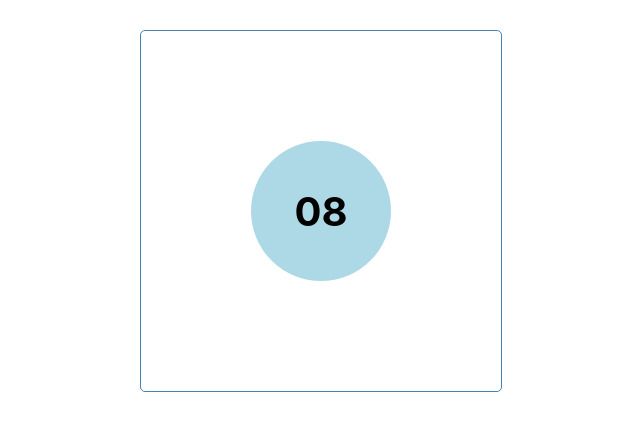
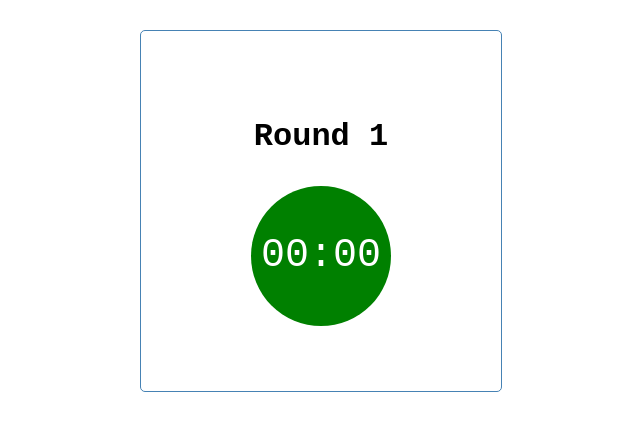
Before and after one commit to lightandluck/breathtimer, a React (Create React App) app: page / in a window 1280 px wide. Shown: the top 430 px of the page, without its empty margins (319-959 px from the left). Built offline with nearby package versions, Linux system fonts and the light colour scheme.

Commit message:
Can move between breathCounter and Stopwatch

```diff
--- a/src/App.js
+++ b/src/App.js
@@ -2,13 +2,65 @@ import './App.css'
 import BreathCounter from './components/BreathCounter'
 import Stopwatch from './components/Stopwatch'
 import Countdown from './components/Countdown'
+import useInterval from './hooks/useInterval'
+
+import { useState, useEffect } from 'react'
 
 function App() {
+  const [showWhichComponent, setShowWhichComponent] = useState('breathCounter')
+  const [round, setRound] = useState(1)
+  const [count, setCount] = useState(1)
+  const [countdown, setCountdown] = useState(15)
+
+  const maxBreaths = 2
+
+  useInterval(() => {
+    setCount(count + 1);
+    if (count === maxBreaths) {
+      setShowWhichComponent('stopwatch')
+    }
+  }, (count > maxBreaths) ? null : 3500); // Stops interval after maxBreaths
+
+  useInterval(() => {
+    setCountdown(countdown - 1)
+    if (countdown === 0) {
+      setShowWhichComponent('breathCounter')
+    }
+  }, (countdown === 0) ? null : 1000)
+
+  // useEffect(() => {
+  //   setCount(1)
+  //   return () => {
+  //     return null
+  //   }
+  // }, [])
+
+  // const showBreathCounter = () => {
+  //   if (count > maxBreaths) {
+  //     return null
+  //   } else {
+  //     return
+  //   }
+  // }
+
+  const showComponent = (showWhichComponent) => {
+    switch (showWhichComponent) {
+      case 'breathCounter':
+        return <BreathCounter count={count} />
+      case 'stopwatch':
+        return <Stopwatch setShowWhichComponent={setShowWhichComponent} setCount={setCount}/>
+      case 'countdown':
+        return <Countdown countdown={countdown}/>
+      default:
+        return 'Nothing'
+    }
+  }
+
+
   return (
     <div className="container">
-      {/* <BreathCounter maxBreaths={40}/> */}
-      {/* <Stopwatch /> */}
-      <Countdown />
+      <h1>Round {round}</h1>
+      {showComponent(showWhichComponent)}
     </div>
   );
 }
--- a/src/components/BreathCounter.js
+++ b/src/components/BreathCounter.js
@@ -1,38 +1,15 @@
-import { useState } from 'react'
 import './BreathCounter.css'
-import useInterval from '../hooks/useInterval'
 
-const BreathCounter = ({ maxBreaths }) => {
-
-  const [count, setCount] = useState(1)
-
-  useInterval(() => {
-    setCount(count + 1);
-  }, (count > maxBreaths-1) ? null : 3500); // Stops interval after maxBreaths
+const BreathCounter = ({ count }) => {
+  const onClick = () => {
+    console.log('hello')
+  }
 
   return (
-    <div className="bubble">
+    <div className="bubble" onClick={onClick}>
       <p className="counter">{count}</p>
     </div>
   )
 }
 
-// const style = {
-//   width: '140px',
-//   height: '140px',
-//   background: 'lightgreen',
-//   borderRadius: '70px',
-//   transition: 'width 2s, height 2s',
-//   display: 'flex',
-//   justifyContent: 'center',
-//   alignItems: 'center',
-// }
-
-// const counterStyle = {
-//   fontSize: '64px',
-//   fontWeight: 'bold'
-// }
-
-
-
 export default BreathCounter
--- a/src/components/Countdown.js
+++ b/src/components/Countdown.js
@@ -1,118 +1,116 @@
-import React, { Component } from "react";
-import "./Countdown.css";
+import styles from "./Countdown.module.css";
 
-class Countdown extends Component {
-  state = {
-    timerOn: false,
-    timerStart: 0,
-    timerTime: 15000
-  };
-
-  componentDidMount = () => {
-    this.setState({
-      timerOn: true,
-      timerTime: this.state.timerTime,
-      timerStart: this.state.timerTime
-    });
-    this.timer = setInterval(() => {
-      const newTime = this.state.timerTime - 1000;
-      if (newTime >= 0) {
-        this.setState({
-          timerTime: newTime
-        });
-      } else {
-        clearInterval(this.timer);
-        this.setState({ timerOn: false });
-        // alert("Countdown ended");
-      }
-    }, 1000);
-  };
-
-  stopTimer = () => {
-    clearInterval(this.timer);
-    this.setState({ timerOn: false });
-  };
-  resetTimer = () => {
-    if (this.state.timerOn === false) {
-      this.setState({
-        timerTime: this.state.timerStart
-      });
-    }
-  };
-
-  // adjustTimer = input => {
-  //   const { timerTime, timerOn } = this.state;
-  //   if (!timerOn) {
-  //     if (input === "incHours" && timerTime + 3600000 < 216000000) {
-  //       this.setState({ timerTime: timerTime + 3600000 });
-  //     } else if (input === "decHours" && timerTime - 3600000 >= 0) {
-  //       this.setState({ timerTime: timerTime - 3600000 });
-  //     } else if (input === "incMinutes" && timerTime + 60000 < 216000000) {
-  //       this.setState({ timerTime: timerTime + 60000 });
-  //     } else if (input === "decMinutes" && timerTime - 60000 >= 0) {
-  //       this.setState({ timerTime: timerTime - 60000 });
-  //     } else if (input === "incSeconds" && timerTime + 1000 < 216000000) {
-  //       this.setState({ timerTime: timerTime + 1000 });
-  //     } else if (input === "decSeconds" && timerTime - 1000 >= 0) {
-  //       this.setState({ timerTime: timerTime - 1000 });
-  //     }
-  //   }
-  // };
-
-  render() {
-    const { timerTime, timerStart, timerOn } = this.state;
-    let seconds = ("0" + (Math.floor((timerTime / 1000) % 60) % 60)).slice(-2);
-    // let minutes = ("0" + Math.floor((timerTime / 60000) % 60)).slice(-2);
-    // let hours = ("0" + Math.floor((timerTime / 3600000) % 60)).slice(-2);
-
-    return (
-      <div className="countdown">
-        <div className="countdown-display">
-          {/* <button onClick={() => this.adjustTimer("incHours")}>&#8679;</button>
-          <button onClick={() => this.adjustTimer("incMinutes")}>
-            &#8679;
-          </button>
-          <button onClick={() => this.adjustTimer("incSeconds")}>
-            &#8679;
-          </button> */}
-
-          {seconds}
-
-          {/* <button onClick={() => this.adjustTimer("decHours")}>&#8681;</button>
-          <button onClick={() => this.adjustTimer("decMinutes")}>
-            &#8681;
-          </button>
-          <button onClick={() => this.adjustTimer("decSeconds")}>
-            &#8681;
-          </button> */}
-        </div>
-
-        {/* {timerOn === false && (timerStart === 0 || timerTime === timerStart) && (
-          <button className="Button-start" onClick={this.startTimer}>
-            Start
-          </button>
-        )}
-        {timerOn === true && timerTime >= 1000 && (
-          <button className="Button-stop" onClick={this.stopTimer}>
-            Stop
-          </button>
-        )}
-        {timerOn === false &&
-          (timerStart !== 0 && timerStart !== timerTime && timerTime !== 0) && (
-            <button className="Button-start" onClick={this.startTimer}>
-              Resume
-            </button>
-          )}
-
-        {(timerOn === false || timerTime < 1000) &&
-          (timerStart !== timerTime && timerStart > 0) && (
-            <button className="Button-reset" onClick={this.resetTimer}>
-              Reset
-            </button>
-          )} */}
-      </div>
-    );
-  }
+const Countdown = ({ countdown }) => {
+  return (
+    <div className={styles.countdown}>
+      <p className={styles.countdownDisplay}>{countdown}</p>
+    </div>
+  )
 }
 
-export default Countdown;
+export default Countdown
+
+// class Countdown extends Component {
+//   state = {
+//     timerOn: false,
+//     timerStart: 0,
+//     timerTime: 15000
+//   };
+
+//   componentDidMount = () => {
+//     this.setState({
+//       timerOn: true,
+//       timerTime: this.state.timerTime,
+//       timerStart: this.state.timerTime
+//     });
+//     this.timer = setInterval(() => {
+//       const newTime = this.state.timerTime - 1000;
+//       if (newTime >= 0) {
+//         this.setState({
+//           timerTime: newTime
+//         });
+//       } else {
+//         clearInterval(this.timer);
+//         this.setState({ timerOn: false });
+//         // alert("Countdown ended");
+//       }
+//     }, 1000);
+//   };
+
+//   stopTimer = () => {
+//     clearInterval(this.timer);
+//     this.setState({ timerOn: false });
+//   };
+//   resetTimer = () => {
+//     if (this.state.timerOn === false) {
+//       this.setState({
+//         timerTime: this.state.timerStart
+//       });
+//     }
+//   };
+
+//   // adjustTimer = input => {
+//   //   const { timerTime, timerOn } = this.state;
+//   //   if (!timerOn) {
+//   //     if (input === "incHours" && timerTime + 3600000 < 216000000) {
+//   //       this.setState({ timerTime: timerTime + 3600000 });
+//   //     } else if (input === "decHours" && timerTime - 3600000 >= 0) {
+//   //       this.setState({ timerTime: timerTime - 3600000 });
+//   //     } else if (input === "incMinutes" && timerTime + 60000 < 216000000) {
+//   //       this.setState({ timerTime: timerTime + 60000 });
+//   //     } else if (input === "decMinutes" && timerTime - 60000 >= 0) {
+//   //       this.setState({ timerTime: timerTime - 60000 });
+//   //     } else if (input === "incSeconds" && timerTime + 1000 < 216000000) {
+//   //       this.setState({ timerTime: timerTime + 1000 });
+//   //     } else if (input === "decSeconds" && timerTime - 1000 >= 0) {
+//   //       this.setState({ timerTime: timerTime - 1000 });
+//   //     }
+//   //   }
+//   // };
+
+//   render() {
+//     const { timerTime, timerStart, timerOn } = this.state;
+//     let seconds = ("0" + (Math.floor((timerTime / 1000) % 60) % 60)).slice(-2);
+//     // let minutes = ("0" + Math.floor((timerTime / 60000) % 60)).slice(-2);
+//     // let hours = ("0" + Math.floor((timerTime / 3600000) % 60)).slice(-2);
+
+//     if (this.props.showCountdown) {
+//       return (
+//         <div className={styles.countdown}>
+//           <div className={styles.countdownDisplay}>
+//             {seconds}
+//           </div>
+
+//           {/* {timerOn === false && (timerStart === 0 || timerTime === timerStart) && (
+//             <button className="Button-start" onClick={this.startTimer}>
+//               Start
+//             </button>
+//           )}
+//           {timerOn === true && timerTime >= 1000 && (
+//             <button className="Button-stop" onClick={this.stopTimer}>
+//               Stop
+//             </button>
+//           )}
+//           {timerOn === false &&
+//             (timerStart !== 0 && timerStart !== timerTime && timerTime !== 0) && (
+//               <button className="Button-start" onClick={this.startTimer}>
+//                 Resume
+//               </button>
+//             )}
+
+//           {(timerOn === false || timerTime < 1000) &&
+//             (timerStart !== timerTime && timerStart > 0) && (
+//               <button className="Button-reset" onClick={this.resetTimer}>
+//                 Reset
+//               </button>
+//             )} */}
+//         </div>
+//       );
+//     } else {
+//       return null
+//     }
+
+//   }
+// }
+
+// export default Countdown;
--- a/src/components/Countdown.css
+++ b/src/components/Countdown.module.css
@@ -8,7 +8,7 @@
   align-items: center;
 }
 
-.countdown-display {
+.countdownDisplay {
   color: black;
   font-size: 40px;
   font-weight: bold;
--- a/src/components/Stopwatch.js
+++ b/src/components/Stopwatch.js
@@ -36,7 +36,7 @@ class Stopwatch extends Component {
   componentDidMount = () => {
     this.setState({
       timerOn: true,
-      timerTime: this.state.timerTime,
+      timerTime: 0,
       timerStart: Date.now() - this.state.timerTime
     });
     this.timer = setInterval(() => {
@@ -46,24 +46,31 @@ class Stopwatch extends Component {
     }, 10);
   }
 
+  showNextSteps = () => {
+    this.stopTimer()
+    this.props.setCount(1)
+    this.props.setShowWhichComponent('breathCounter')
+  }
+
   render() {
     const { timerTime } = this.state;
-    // let centiseconds = ("0" + (Math.floor(timerTime / 10) % 100)).slice(-2);
     let seconds = ("0" + (Math.floor(timerTime / 1000) % 60)).slice(-2);
     let minutes = ("0" + (Math.floor(timerTime / 60000) % 60)).slice(-2);
-    // let hours = ("0" + Math.floor(timerTime / 3600000)).slice(-2);
+
     return (
-      <div className="stopwatch">
+      <div className="stopwatch" onClick={this.showNextSteps}>
         <p className="stopwatch-display">
           {minutes}:{seconds}
         </p>
 
+        {/* {this.state.timerOn === true && (
+          <button onClick={this.showNextSteps}>Stop</button>
+        )} */}
+
         {/* {this.state.timerOn === false && this.state.timerTime === 0 && (
           <button onClick={this.startTimer}>Start</button>
         )}
-        {this.state.timerOn === true && (
-          <button onClick={this.stopTimer}>Stop</button>
-        )}
+
         {this.state.timerOn === false && this.state.timerTime > 0 && (
           <button onClick={this.startTimer}>Resume</button>
         )}
@@ -72,6 +79,7 @@ class Stopwatch extends Component {
         )} */}
       </div>
     );
+
   }
 }
 
--- a/src/index.css
+++ b/src/index.css
@@ -1,6 +1,6 @@
 body {
   margin: 0;
-  font-family: -apple-system, BlinkMacSystemFont, 'Segoe UI', 'Roboto', 'Oxygen',
+  font-family: monospace, -apple-system, BlinkMacSystemFont, 'Segoe UI', 'Roboto', 'Oxygen',
     'Ubuntu', 'Cantarell', 'Fira Sans', 'Droid Sans', 'Helvetica Neue',
     sans-serif;
   -webkit-font-smoothing: antialiased;
```
